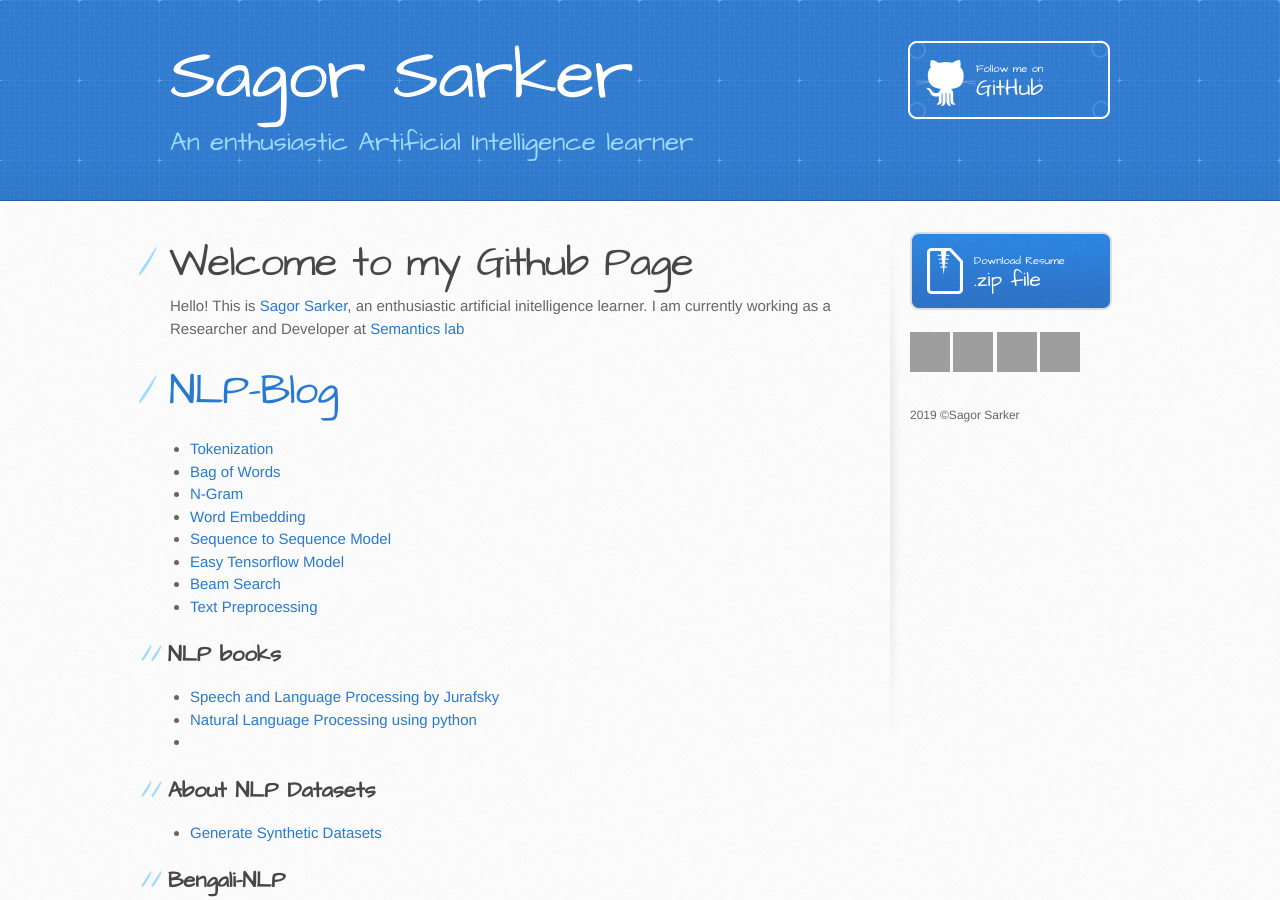
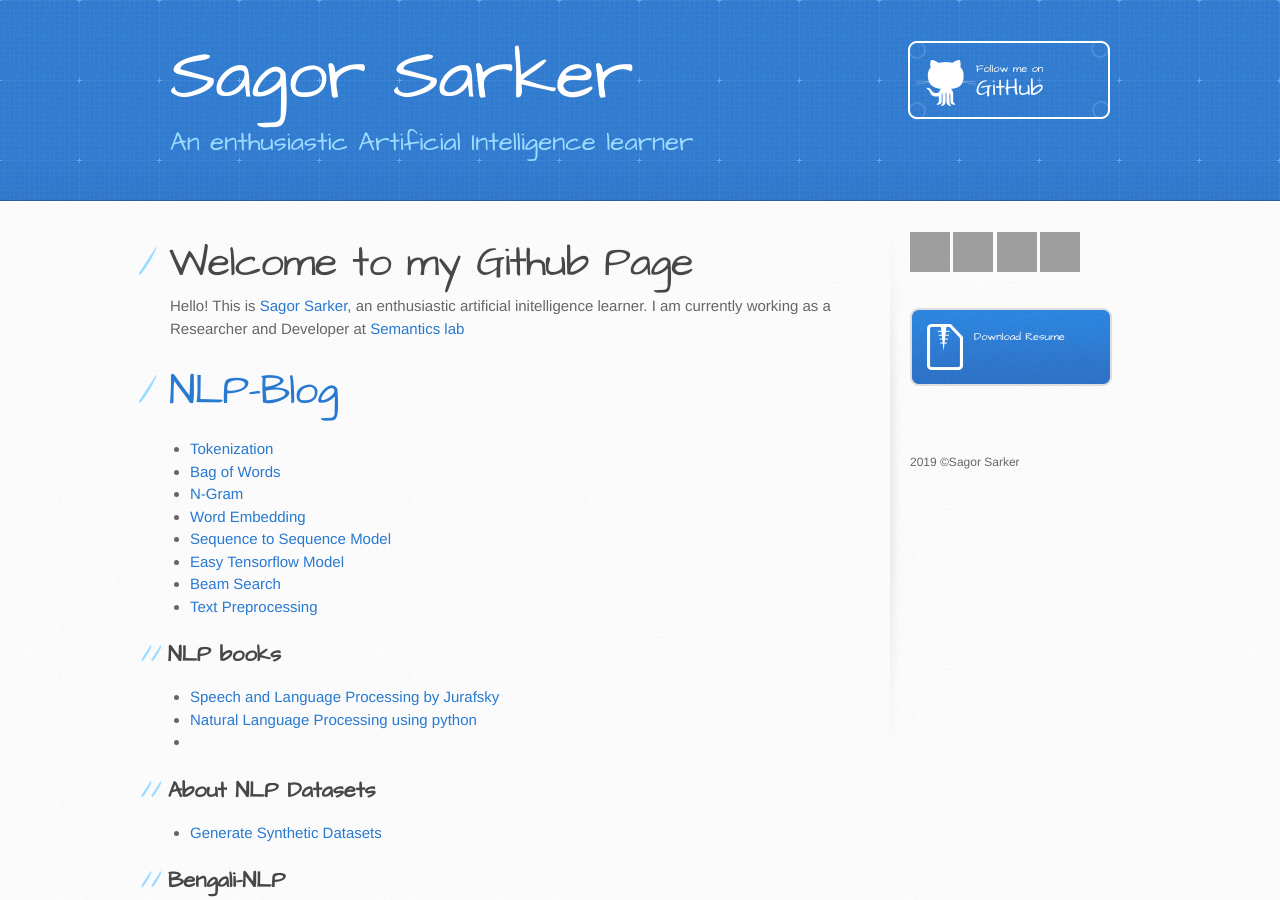
Before and after one commit to sagorbrur/sagorbrur.github.io, a Jekyll site: the page built from index.md, in a window 1280 px wide and 900 px high. Built offline with Jekyll 4.4.1, drawn with Linux system fonts in a browser that asks for light colours; our own code applies the rules of GitHub Pages for plain Markdown files; grey boxes are pictures that could not be loaded.

Commit message:
Update default.html

```diff
--- a/_layouts/default.html
+++ b/_layouts/default.html
@@ -36,22 +36,22 @@
         </section>
 
         <aside id="sidebar">
+          <!--
           {% if site.show_downloads %}
-            <a href="{{ https://linkedin.com/in/sagor-sarker/ }}" class="button">
+            <a href="{{ site.github.tar_url }}" class="button">
               <small>Download Resume</small>
               .zip file
             </a>
-            <!--
             <a href="{{ site.github.tar_url }}" class="button">
               <small>Download</small>
               .tar.gz file
             </a>
-          -->
           {% endif %}
 
           {% if site.github.is_project_page %}
             <p class="repo-owner"><a href="{{ site.github.repository_url }}">{{ site.github.repository_name }}</a> is maintained by <a href="{{ site.github.owner_url }}">{{ site.github.owner_name }}</a>.</p>
           {% endif %}
+          -->
 
           <a href="https://sagorbrur.github.io/">
             <img border="0" alt="home" src="https://cdn1.iconfinder.com/data/icons/basic-ui-elements-coloricon/21/39-512.png" width="40" height="40">
@@ -71,6 +71,11 @@
 
           </br></br></br>
 
+          <a href="https://docs.google.com/document/d/1kfg1m1s78n6w9zgVfbeXETvzcrPVC9kNakN6KeU6L-0/edit?usp=sharing" target="_blank" class="button">
+              <small>Download Resume</small>
+            </a>
+
+          </br></br></br>
           <p>2019 &#169;Sagor Sarker</p>
 
 
```
